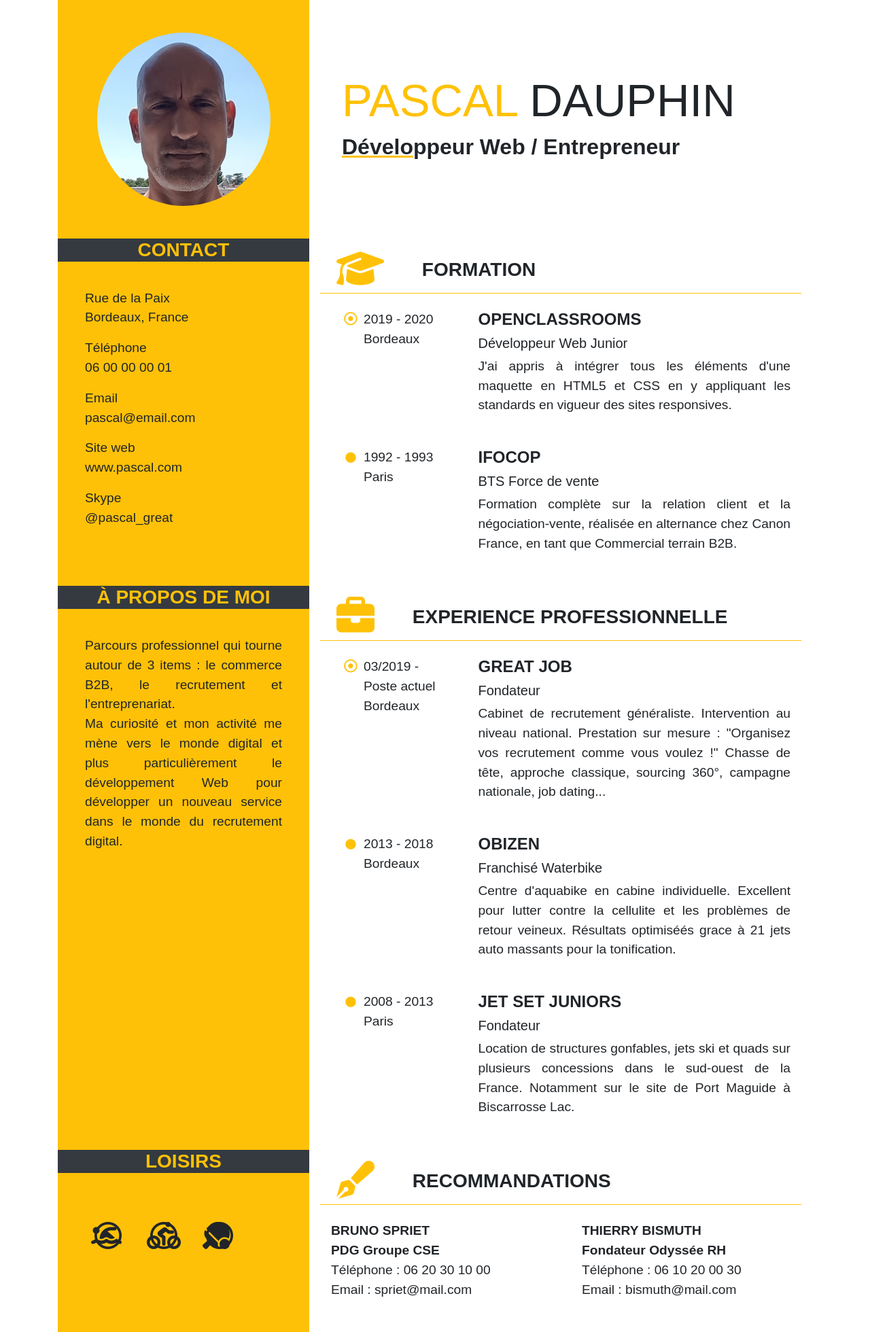
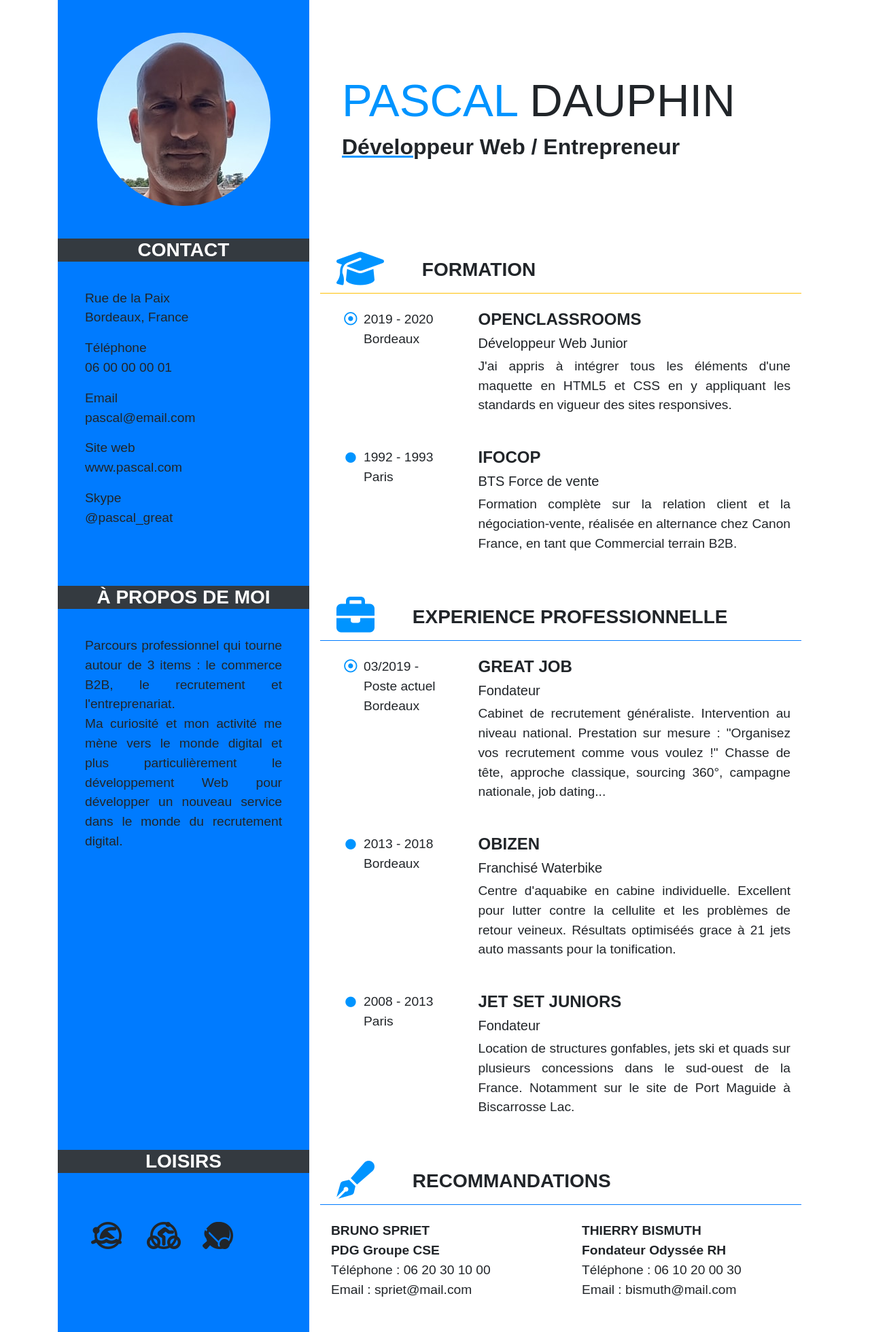
Before and after one commit to greatjob-talence/MonCV, a plain HTML site: page index.html in a window 1280 px wide. Shown: the whole page at 68% size. Drawn offline with nearby package versions, Linux system fonts and the light colour scheme; a web font is replaced by a local one.

Commit message:
Changement de couleur

```diff
--- a/index.html
+++ b/index.html
@@ -16,7 +16,7 @@
     <!-- Polices -->
     <link rel="stylesheet" href="https://use.typekit.net/wjp7clk.css">
     <title>Mon CV</title>
-    <meta name="description" content="Dévloppeur de solutions de recrutement" />
+    <meta name="description" content="Développeur de solutions de recrutement" />
     <!-- Twitter -->
     <meta name="twitter:card" value="summary">
     <!-- Open Graph data -->
@@ -32,11 +32,11 @@
         <!---------------------------Header-------------------------->
         <div class="container">
             <header class="row">
-                <div class="col-md-4 bg-warning">
-                    <img src="photo_pascal.jpg" alt="Ma photo" class="img-fluid m-5 rounded-circle d-block mx-auto">
+                <div class="col-md-4 bg-primary">
+                    <img src="photo.jpg" alt="Ma photo" class="img-fluid m-5 rounded-circle d-block mx-auto">
                 </div>
                 <div class="col align-self-center p-5">
-                    <h1><span style="color:#ffc107;">PASCAL</span> DAUPHIN</h1>
+                    <h1><span style="color:#0094ff;">PASCAL</span> DAUPHIN</h1>
                     <h2><u>Dévelo</u>ppeur Web / Entrepreneur</h2>
                 </div>
             </header>
@@ -44,8 +44,8 @@
         <!---------Section formation / aside---------------->
         <section class="container">
             <div class="row">
-                <div class="col-md-4 bg-warning p-0">
-                    <h3 class="bg-dark text-warning text-center">CONTACT</h3>
+                <div class="col-md-4 bg-primary p-0">
+                    <h3 class="bg-dark text-white text-center">CONTACT</h3>
                     <div class="text-justify col p-3 m-4">
                         <p>Rue de la Paix<br>Bordeaux, France</p>
                         <p>Téléphone<br>06 00 00 00 01</p>
@@ -58,14 +58,14 @@
                 <div class="col-md-8 p-3">
                     <h3 class="border-bottom border-warning">
                         <span class="align-middle"
-                              style="color:#ffc107;">
+                              style="color:#0094ff;">
                             <i class="fa fa-graduation-cap fa-2x mr-5 ml-4 mb-2"></i>
                         </span>FORMATION
                     </h3>
                     <div class="row">
                         <div class="col-md-3 m-3">
                             <ul class="fa-ul">
-                                <li><span class="fa-li"><i class="fa fa-dot-circle-o" style="color:#ffc107;"></i></span>2019 - 2020<br>Bordeaux</li>
+                                <li><span class="fa-li"><i class="fa fa-dot-circle-o" style="color:#0094ff;"></i></span>2019 - 2020<br>Bordeaux</li>
                             </ul>
                         </div>
                         <div class="col m-3">
@@ -80,7 +80,7 @@
                     <div class="row">
                         <div class="col-md-3 m-3">
                             <ul class="fa-ul">
-                                <li><span class="fa-li"><i class="fa fa-circle small" style="color:#ffc107;"></i></span>1992 - 1993<br>Paris</li>
+                                <li><span class="fa-li"><i class="fa fa-circle small" style="color:#0094ff;"></i></span>1992 - 1993<br>Paris</li>
                             </ul>
                         </div>
                         <div class="col m-3">
@@ -99,8 +99,8 @@
         <!---------------Section exp pro / aside------------------>
         <section class="container">
             <div class="row">
-                <div class="col-md-4 bg-warning p-0">
-                    <h3 class="bg-dark text-warning text-center">À PROPOS DE MOI</h3>
+                <div class="col-md-4 bg-primary p-0">
+                    <h3 class="bg-dark text-white text-center">À PROPOS DE MOI</h3>
                     <p class="text-justify p-3 m-4">
                         Parcours professionnel qui tourne autour de 3 items : le commerce B2B, le recrutement et
                         l'entreprenariat.<br>
@@ -112,8 +112,8 @@
                 <!-------------------Section exp pro / main--------------------->
 
                 <div class="col-md-8 p-3">
-                    <h3 class="border-bottom border-warning">
-                        <span class="align-middle" style="color:#ffc107;">
+                    <h3 class="border-bottom border-primary">
+                        <span class="align-middle" style="color:#0094ff;">
                             <i class="fa fa-briefcase fa-2x mr-5 ml-4 mb-2"></i>
                         </span>EXPERIENCE
                         PROFESSIONNELLE
@@ -124,7 +124,7 @@
                                 <li>
                                     <span class="fa-li">
                                         <i class="fa fa-dot-circle-o"
-                                           style="color:#ffc107;"></i>
+                                           style="color:#0094ff;"></i>
                                     </span>03/2019 - Poste actuel<br>Bordeaux
                                 </li>
                             </ul>
@@ -145,7 +145,7 @@
                                 <li>
                                     <span class="fa-li">
                                         <i class="fas fa-circle small"
-                                           style="color:#ffc107;"></i>
+                                           style="color:#0094ff;"></i>
                                     </span>2013 - 2018<br>Bordeaux
                                 </li>
                             </ul>
@@ -164,7 +164,7 @@
                     <div class="row">
                         <div class="col-md-3 m-3">
                             <ul class="fa-ul">
-                                <li><span class="fa-li"><i class="fas fa-circle small" style="color:#ffc107;"></i></span>2008 - 2013<br>Paris</li>
+                                <li><span class="fa-li"><i class="fas fa-circle small" style="color:#0094ff;"></i></span>2008 - 2013<br>Paris</li>
                             </ul>
                         </div>
                         <div class="col m-3">
@@ -183,8 +183,8 @@
         <!-------d-flex flex-row------------justify-content-between----------------------Section reco---------------------------------------->
         <section class="container">
             <footer class="row">
-                <div class="col-md-4 bg-warning p-0">
-                    <h3 class="bg-dark text-warning text-center">LOISIRS</h3>
+                <div class="col-md-4 bg-primary p-0">
+                    <h3 class="bg-dark text-white text-center">LOISIRS</h3>
                     <div class="row p-5 hobbies">
                         <span class="fa-stack fa-lg m-3">
                             <i class="far fa-circle fa-stack-2x"></i>
@@ -201,8 +201,8 @@
                     </div>
                 </div>
                 <div class="col-md-8 p-3">
-                    <h3 class="border-bottom border-warning">
-                        <span class="align-middle" style="color:#ffc107;">
+                    <h3 class="border-bottom border-primary">
+                        <span class="align-middle" style="color:#0094ff;">
                             <i class="fas fa-pen-fancy fa-2x mr-5 ml-4 mb-2"></i>
                         </span>RECOMMANDATIONS
                     </h3>
--- a/style.css
+++ b/style.css
@@ -22,7 +22,7 @@ p, li {
 }
 
 u {
-    text-decoration-color: #ffc107;
+    text-decoration: underline #0094ff ;
 }
 
 .hobbies {
```
Also changed, not shown: photo.jpg (added), photo_pascal.jpg (deleted).
